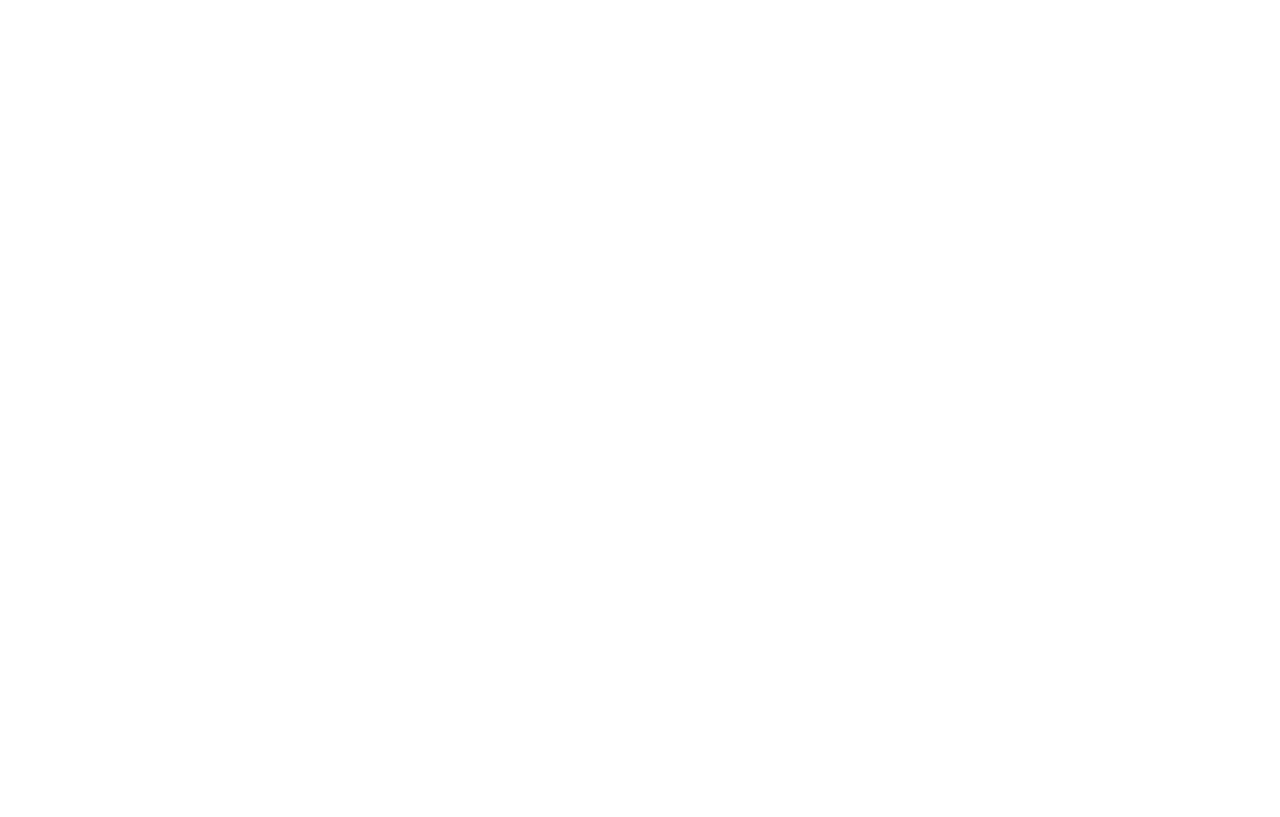
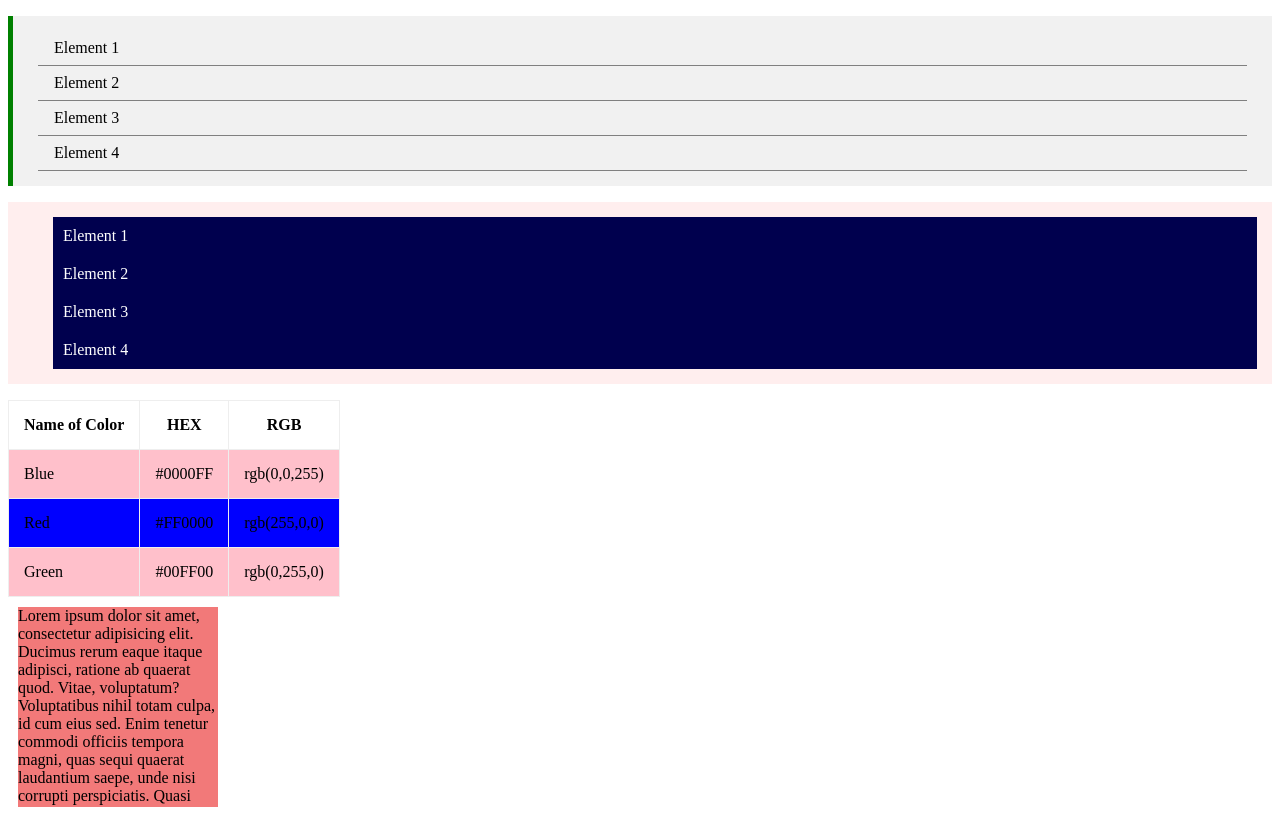
Before and after one commit to FlorentSy/Lesson12, a plain HTML site: page index.html in a window 1280 px wide. Drawn offline with Linux system fonts and the light colour scheme.

Commit message:
html css

```diff
--- /dev/null
+++ b/Css/style.css
@@ -0,0 +1,52 @@
+ul{
+    border-left: 5px solid green;
+    background-color: #f1f1f1;
+    list-style-type:none;
+   /*  url("../images/vector-button-plus-icon.jpg"); */
+    padding: 15px 25px;
+
+}
+
+ul li {
+    padding: 8px 16px;
+    border-bottom: 1px solid grey;
+}
+
+ol{
+    background: #ffeeee;
+    padding: 15px;
+    list-style-type: none;
+}
+
+ol li{
+    background: #00004e;
+    padding: 10px;
+    margin-left: 30px;
+    color: white;
+}
+
+table{
+    border-collapse: collapse;
+}
+
+td, th{
+    border: 1px solid #eee;
+    padding: 15px;
+}
+
+tbody tr:nth-child(odd){
+    background-color: pink;
+}
+
+tbody tr:nth-child(even){
+    background-color: blue;
+}
+
+div{
+    margin: 10px;
+    overflow: scroll;
+    background-color: #f27979;
+    width: 200px;
+    height: 200px;
+
+}
--- a/index.html
+++ b/index.html
@@ -4,8 +4,68 @@
     <meta charset="UTF-8">
     <meta name="viewport" content="width=device-width, initial-scale=1.0">
     <title>Lesson12</title>
+    <link rel="stylesheet" href="Css/style.css">
 </head>
 <body>
+    <!-- lists, tables, overflow -->
+     <ul>
+        <li>Element 1</li>
+        <li>Element 2</li>
+        <li>Element 3</li>
+        <li>Element 4</li>
 
+     </ul>
+     <ol>
+        <li>Element 1</li>
+        <li>Element 2</li>
+        <li>Element 3</li>
+        <li>Element 4</li>
+     </ol>
+
+     <!-- First Table -->
+
+     <table>
+        <thead>
+        <tr>
+        <th>Name of Color</th>
+        <th>HEX</th>
+        <th>RGB</th>
+        </tr>
+        </thead>
+
+        <tbody>
+        <tr>
+            <td>Blue</td>
+            <td>#0000FF</td>
+            <td>rgb(0,0,255)</td>
+        </tr>
+
+        <tr>
+            <td>Red</td>
+            <td>#FF0000</td>
+            <td>rgb(255,0,0)</td>
+        </tr>
+
+        <tr>
+            <td>Green</td>
+            <td>#00FF00</td>
+            <td>rgb(0,255,0)</td>
+        </tr>
+
+        </tbody>
+     </table>
+
+     <!-- Overflow -->
+
+     <div>
+        Lorem ipsum dolor sit amet, consectetur adipisicing elit.
+        Ducimus rerum eaque itaque adipisci, ratione ab quaerat quod.
+        Vitae, voluptatum? Voluptatibus nihil totam culpa, id cum eius sed.
+        Enim tenetur commodi officiis tempora magni, quas sequi quaerat laudantium saepe, unde nisi corrupti perspiciatis.
+        Quasi asperiores quidem maiores iste deleniti sint pariatur.
+        Lorem, ipsum dolor sit amet consectetur adipisicing elit.
+        Iure vitae officiis quaerat earum molestiae beatae, sit rerum blanditiis praesentium, sed dolorum repudiandae
+        libero totam magni dolorem distinctio non amet in!
+     </div>
 </body>
 </html>
```
Also changed, not shown: images/vector-button-plus-icon.jpg (added).
